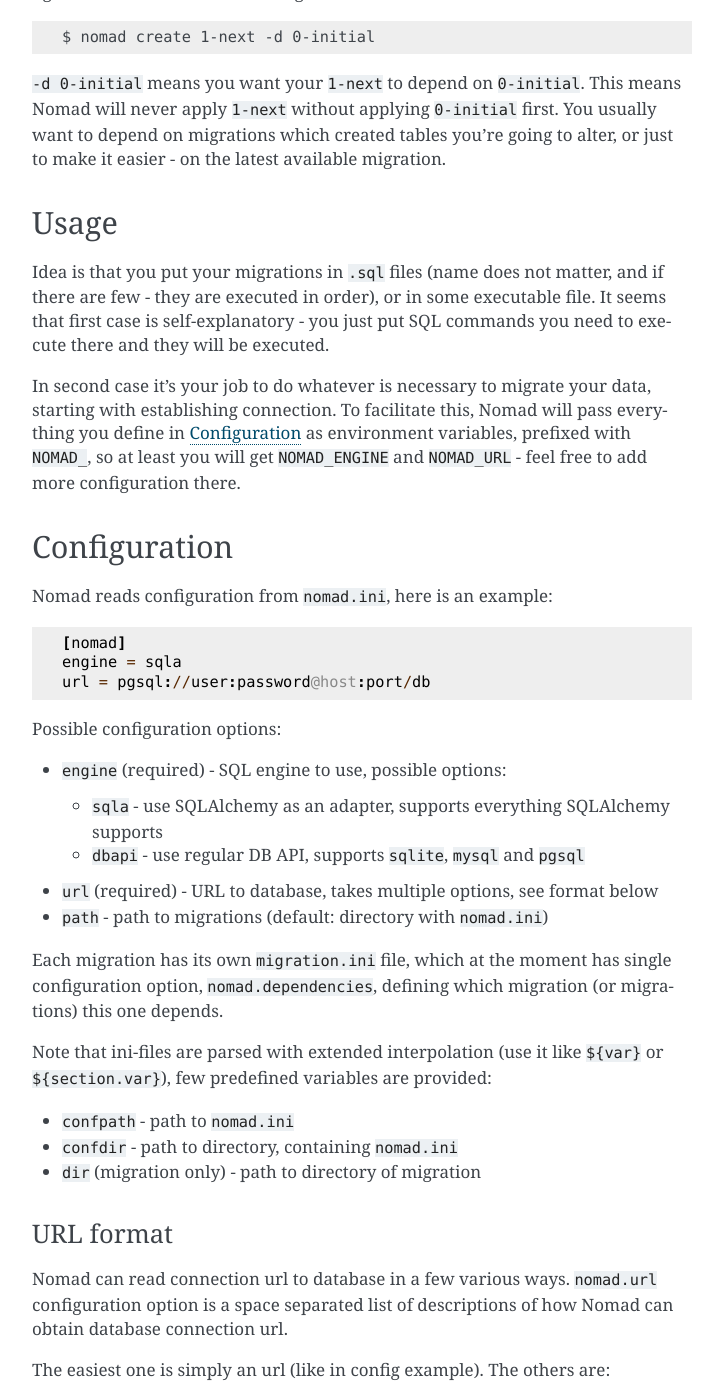
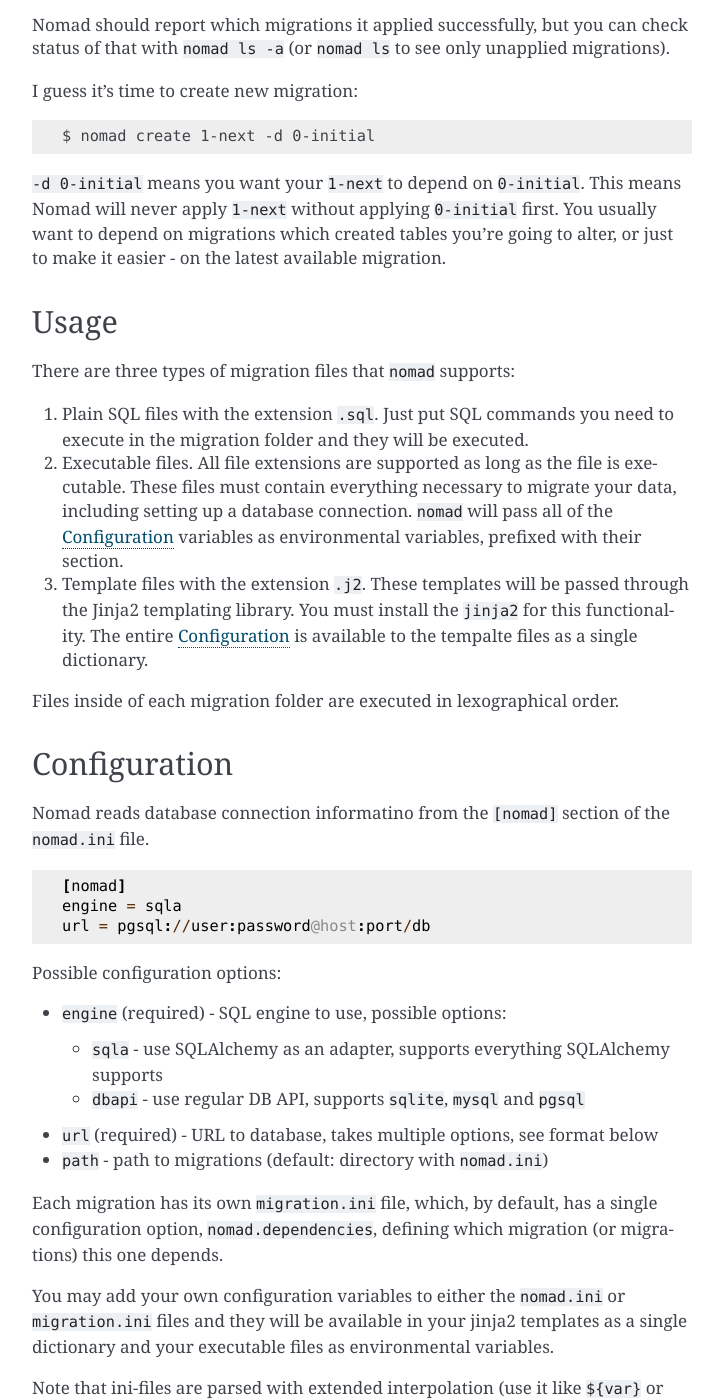
Before and after one commit to piranha/nomad, a Sphinx documentation site: the page built from docs/index.rst, in a window 1280 px wide and 1400 px high, scrolled down 1352 px. Shown: the whole window, without its empty margins (388-1111 px from the left). Built offline with Sphinx 7.4.7, drawn with Linux system fonts in a browser that asks for light colours; some of the changed text lies outside the part shown.

Commit message:
README updates for configuration changes and support for jinja2 templates

```diff
--- a/README.rst
+++ b/README.rst
@@ -37,6 +37,11 @@ Your directory tree thus will look like this::
       1-pre.py
       2-up.sql
       3-post.py
+    2011-11-13-third-migration/
+      migration.ini
+      1-pre.py
+      2-up.sql
+      3-post.sql.j2
 
 Nomad uses table called ``nomad`` to track what was applied already. It's just a
 list of applied migrations and dates when they were applied.
@@ -73,21 +78,31 @@ going to alter, or just to make it easier - on the latest available migration.
 Usage
 -----
 
-Idea is that you put your migrations in ``.sql`` files (name does not matter,
-and if there are few - they are executed in order), or in some executable
-file. It seems that first case is self-explanatory - you just put SQL commands
-you need to execute there and they will be executed.
+There are three types of migration files that ``nomad`` supports:
 
-In second case it's your job to do whatever is necessary to migrate your data,
-starting with establishing connection. To facilitate this, Nomad will pass
-everything you define in `Configuration`_ as environment variables, prefixed
-with ``NOMAD_``, so at least you will get ``NOMAD_ENGINE`` and ``NOMAD_URL`` -
-feel free to add more configuration there.
+1.  Plain SQL files with the extension ``.sql``. Just put SQL commands you need
+    to execute in the migration folder and they will be executed.
+2.  Executable files. All file extensions are supported as long as the file
+    is executable. These files must contain everything necessary to migrate
+    your data, including setting up a database connection. ``nomad`` will pass
+    all of the `Configuration`_ variables as environmental variables, prefixed
+    with their section.
+3.  Template files with the extension ``.j2``. These templates will be
+    passed through the Jinja2 templating library. You must install the
+    ``jinja2`` for this functionality. The entire `Configuration`_ is available
+    to the tempalte files as a single dictionary.
+
+
+Files inside of each migration folder are executed in lexographical order.
+
 
 Configuration
 -------------
 
-Nomad reads configuration from ``nomad.ini``, here is an example::
+Nomad reads database connection informatino from the ``[nomad]``
+section of the ``nomad.ini`` file.
+
+::
 
   [nomad]
   engine = sqla
@@ -103,16 +118,42 @@ Possible configuration options:
 - ``url`` (required) - URL to database, takes multiple options, see format below
 - ``path`` - path to migrations (default: directory with ``nomad.ini``)
 
-Each migration has its own ``migration.ini`` file, which at the moment has
+Each migration has its own ``migration.ini`` file, which, by default, has a
 single configuration option, ``nomad.dependencies``, defining which migration
 (or migrations) this one depends.
 
+You may add your own configuration variables to either the ``nomad.ini`` or
+``migration.ini`` files and they will be available in your jinja2 templates
+as a single dictionary and your executable files as environmental
+variables.
+
 Note that ini-files are parsed with extended interpolation (use it like
-``${var}`` or ``${section.var}``), few predefined variables are provided:
+``${var}`` or ``${section.var}``).
+
+A few predefined variables are provided to every migration:
 
 - ``confpath`` - path to ``nomad.ini``
 - ``confdir`` - path to directory, containing ``nomad.ini``
-- ``dir`` (migration only) - path to directory of migration
+- ``dir`` - path to directory of migration
+
+
+Example configuration:
+
++------------------+---------------------------+------------------------------+
+|   configration   |         executable        |          template            |
++==================+===========================+==============================+
+| ::               | ::                        | ::                           |
+|                  |                           |                              |
+|   [nomad]        |   NOMAD_ENGINE = sqla     |   nomad.engine = sqla        |
+|   engine = sqla  |   NOMAD_URL = someurl     |   nomad.url = someurl        |
+|   url = someurl  |                           |                              |
+|                  |   FOO_BAR = zeta          |   foo.bar = zeta             |
+|   [foo]          |                           |                              |
+|   bar = zeta     |   NOMAD_CONFPATH = path   |   nomad.confpath = path      |
+|                  |   NOMAD_CONFDIR = dir1    |   nomad.confdir = dir1       |
+|                  |   NOMAD_DIR = dir2        |   nomad.dir = dir2           |
++------------------+---------------------------+------------------------------+
+
 
 URL format
 ~~~~~~~~~~
@@ -161,7 +202,7 @@ Main ideas
   track applied migrations and dependencies.
 - ``.sql`` is treated differently and executed against database, configured in
   ``nomad.ini``.
-- Only ``.sql`` and executable files (sorry, Windows! - though I am eager to
+- Only ``.sql``, ``.j2``, and executable files (sorry, Windows! - though I am eager to
   hear ideas how to support it) are executed. You can put READMEs, pieces of
   documentation, whatever you want alongside your migrations.
 - Name matters - everything is executed in order. Order is determined by using
```
Also changed, not shown: docs/quick-start.rst (+5 -4 lines).
